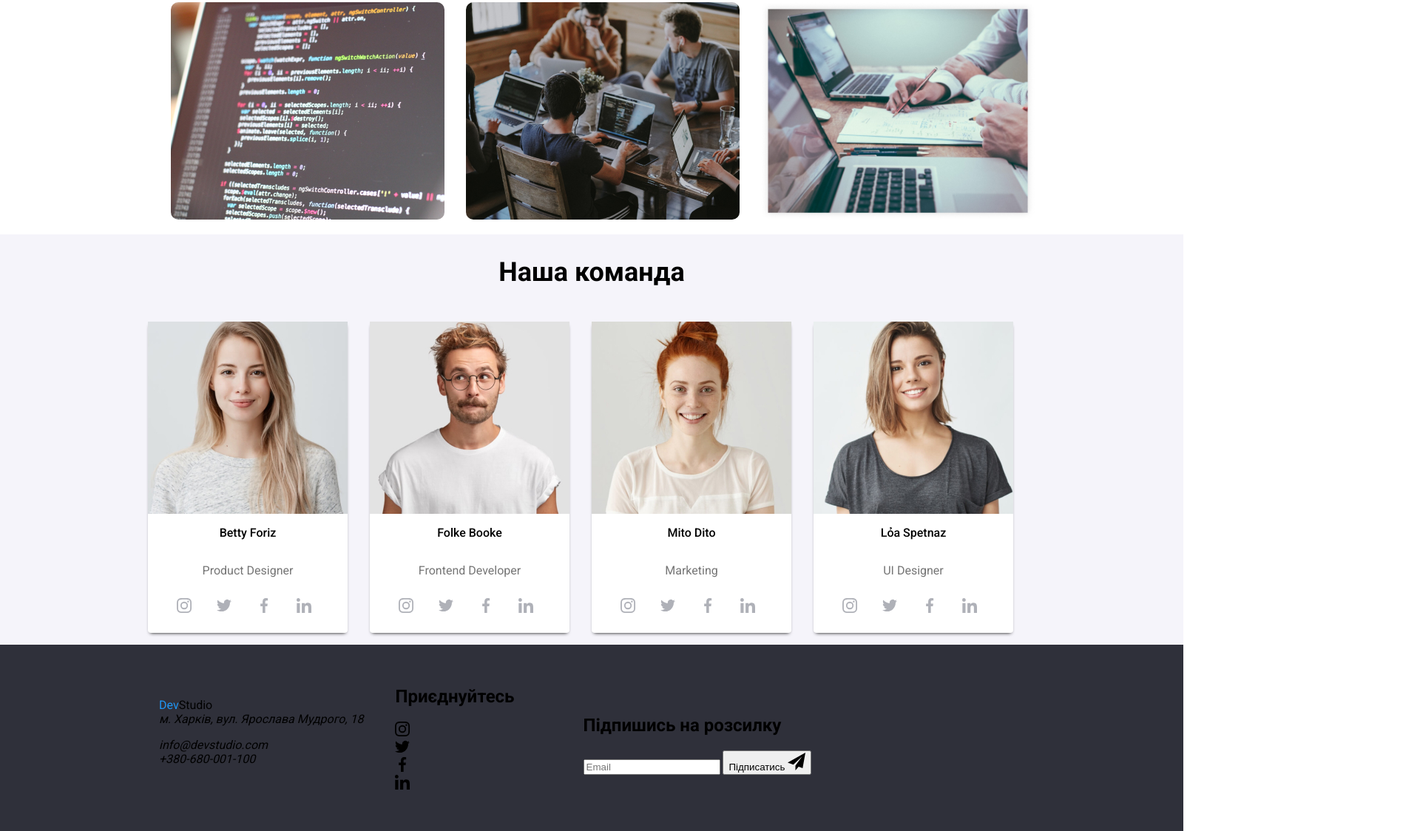
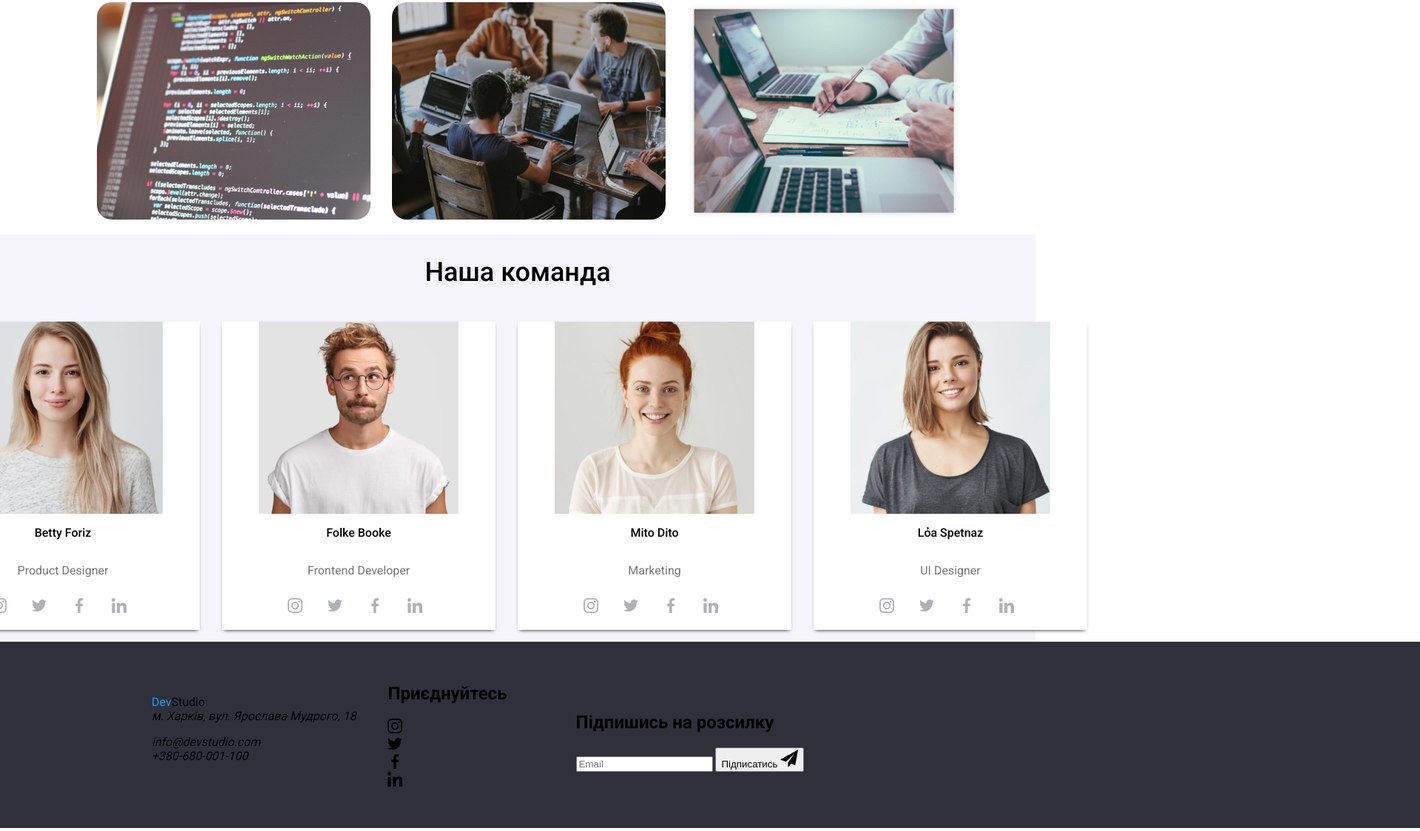
Before and after one commit to ra1z/wt-markup-03, a plain HTML site: page index.html in a window 1280 px wide. Shown: the part 1107-2231 px from the top of the page at 74% size, 1920 px wide, since content can reach past the window. Drawn offline with Linux system fonts and the light colour scheme.

Commit message:
Update styles.css

```diff
--- a/css/styles.css
+++ b/css/styles.css
@@ -17,7 +17,7 @@ ul {
 body {
     font-family: "Roboto" ;
     margin: 0px;
-    width: 1600px;
+    width: 1400px;
     margin-left: auto;
     margin-right: auto;
 }
@@ -32,7 +32,7 @@ header .logo {
     font-family: "Raleway";
     font-weight: 700;
     font-size: 26px;
-    margin-left: 215px;
+    margin-left: 115px;
 }
 
 .logo .color_logo {
@@ -87,7 +87,7 @@ header .logo {
 .order h1{
     color: #ffff;
     font-size: 44px;
-    font-weight: 900;
+    font-weight: 600;
     width: 1048px;
     text-align: center;
     text-transform: uppercase;
@@ -163,7 +163,7 @@ header .logo {
 }
 
 .example ul li img{
-    border-radius: 10px;
+    border-radius: 20px;
 }
 
 .our_team {
@@ -175,7 +175,7 @@ header .logo {
 
 .our_team h2 {
     font-size: 36px;
-    font-weight: 700;
+    font-weight: 500;
 }
 
 .our_team .workers{
@@ -186,8 +186,8 @@ header .logo {
 
 .our_team .workers .worker{
     background-color: #FFFFFF;
-    width: 270px;
-    border-radius: 0 0 4px 4px;
+    width: 370px;
+    border-radius: 0 1 4px 4px;
     box-shadow: var(--card-shadow);
     margin-right: 30px;
     display: flex;
@@ -218,7 +218,7 @@ header .logo {
     display: flex;
     justify-content: center;
     align-items: center;
-    margin: 0 0 15px;
+    margin: 0 0 11px;
     padding: 0;
 }
 
@@ -237,13 +237,13 @@ header .logo {
  footer {
     background-color: #2F303A;
     display: flex;
-    width: 1600px;
+    width: 2600px;
     height: 252px;
     align-items: center;
 }
 
 footer .info {
-    margin-left: 215px;
+    margin-left: 205px;
 }
 
 footer .social_medias{
```
